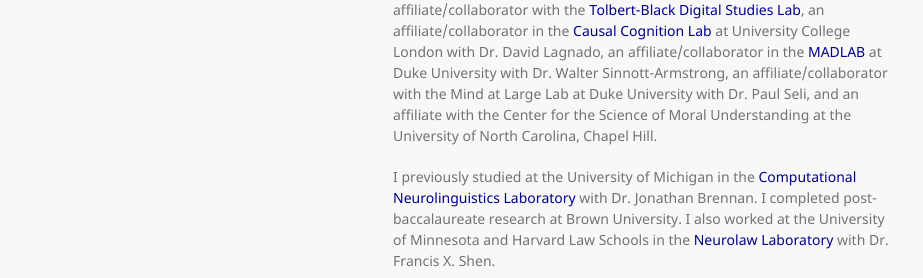
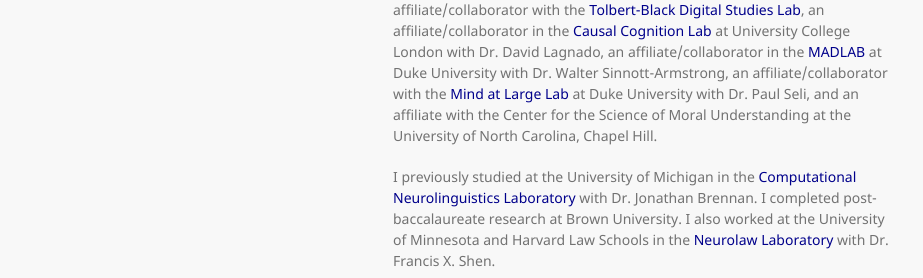
Before and after one commit to dgkamper/dgkamper.github.io, a Jekyll site: the page built from index.md, in a window 1280 px wide and 1105 px high. Shown: the part 477-755 px from the top of the window, without its empty margins (177-1100 px from the left). Built offline with Jekyll 4.4.1, drawn with Linux system fonts in a browser that asks for light colours; part of the change alters nothing that is shown.

```diff
--- a/index.md
+++ b/index.md
@@ -6,7 +6,7 @@ I am a PhD student in cognitive neuroscience and computational cognitive science
 
 My research uses computational and cognitive neuroscientific techniques to study legal cognition and decision making, particularly in intellectual property law and tort. My primary focus on copyright and patent law and how those intersect with the cognitive neuroscience of creativity and the philosophy of aesthetics. Moreover, how I look at how individuals and groups in social networks come to develop norms around intellectual property using computational cognitive modeling and data science analyses of naturalistic behavior, which then come to be reflected in our legislation and caselaw around intellectual property.
 
-I work with my post-baccalaureate research labs at Brown University: [The Causality and Mind Laboratory](https://sites.brown.edu/causalityandmindlab/) with Dr. David Sobel and [The Perception, Cognition, and Action Lab](https://research.clps.brown.edu/songlab/index.html) with Dr. Joo-hyun Song. I am an affiliate/collaborator with the [Tolbert-Black Digital Studies Lab](https://sites.google.com/view/alextolbertlab/about), an affiliate/collaborator in the [Causal Cognition Lab](https://causalcognitionlab.com/) at University College London with Dr. David Lagnado, an affiliate/collaborator in the [MADLAB](https://kenan.ethics.duke.edu/mad-lab/) at Duke University with Dr. Walter Sinnott-Armstrong, an affiliate/collaborator with the Mind at Large Lab at Duke University with Dr. Paul Seli, and an affiliate with the Center for the Science of Moral Understanding at the University of North Carolina, Chapel Hill.
+I work with my post-baccalaureate research labs at Brown University: [The Causality and Mind Laboratory](https://sites.brown.edu/causalityandmindlab/) with Dr. David Sobel and [The Perception, Cognition, and Action Lab](https://research.clps.brown.edu/songlab/index.html) with Dr. Joo-hyun Song. I am an affiliate/collaborator with the [Tolbert-Black Digital Studies Lab](https://sites.google.com/view/alextolbertlab/about), an affiliate/collaborator in the [Causal Cognition Lab](https://causalcognitionlab.com/) at University College London with Dr. David Lagnado, an affiliate/collaborator in the [MADLAB](https://kenan.ethics.duke.edu/mad-lab/) at Duke University with Dr. Walter Sinnott-Armstrong, an affiliate/collaborator with the [Mind at Large Lab](https://scholars.duke.edu/person/Paul.Seli) at Duke University with Dr. Paul Seli, and an affiliate with the Center for the Science of Moral Understanding at the University of North Carolina, Chapel Hill.
 
 I previously studied at the University of Michigan in the [Computational Neurolinguistics Laboratory](https://sites.lsa.umich.edu/cnllab/) with Dr. Jonathan Brennan. I completed post-baccalaureate research at Brown University. I also worked at the University of Minnesota and Harvard Law Schools in the [Neurolaw Laboratory](https://www.fxshen.com/shenlab/) with Dr. Francis X. Shen.
 
```
